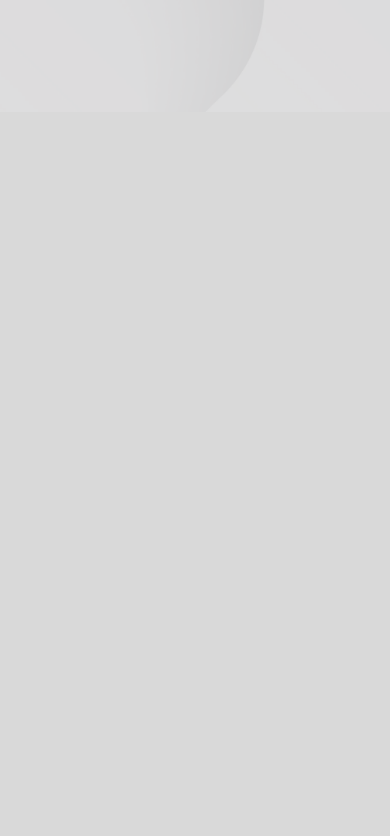
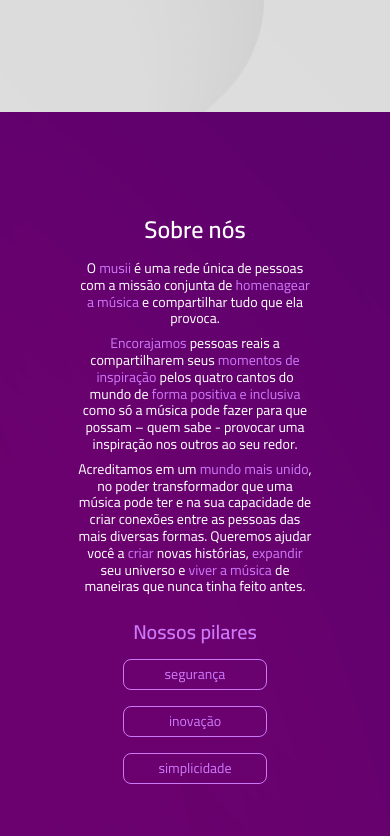
Before and after one commit to bambokianr/musii-site, a React (Create React App) app in the folder front-site/: page / in a window 390 px wide. Shown: the part 888-1724 px from the top of the page. Before the commit the page ends 1000 px from the top, so only its background shows below. Built offline with nearby package versions, Linux system fonts and the light colour scheme.

Commit message:
Section4 - responsive screen ok

```diff
--- a/front-site/src/App.js
+++ b/front-site/src/App.js
@@ -15,7 +15,7 @@ function App() {
       {/* <Section1 /> */}
       <Section2 />
       {/* <Section3 /> */}
-      {/* <Section4 /> */}
+      <Section4 />
       {/* <Section5 /> */}
       {/* <Footer /> */}
       <GlobalStyle />
--- a/front-site/src/sections/Section4/index.js
+++ b/front-site/src/sections/Section4/index.js
@@ -1,5 +1,5 @@
 import React from 'react';
-import { ImageBackground, Container, Content, Title, Text, Subtitle, SpanBox, Wave1, Wave2, Wave3, Wave4 } from './styles';
+import { ImageBackground, Container, Content, Title, Text, Subtitle, PillarsBox, SpanBox, Wave1, Wave2, Wave3, Wave4 } from './styles';
 
 function Section4() {
   return (
@@ -11,11 +11,11 @@ function Section4() {
           <Text><span>Encorajamos</span> pessoas reais a compartilharem seus <span>momentos de inspiração</span> pelos quatro cantos do mundo de <span>forma positiva e inclusiva</span> como só a música pode fazer para que possam – quem sabe - provocar uma inspiração nos outros ao seu redor.</Text>
           <Text>Acreditamos em um <span>mundo mais unido</span>, no poder transformador que uma música pode ter e na sua capacidade de criar conexões entre as pessoas das mais diversas formas. Queremos ajudar você a <span>criar</span> novas histórias, <span>expandir</span> seu universo e <span>viver a música</span> de maneiras que nunca tinha feito antes.</Text>
           <Subtitle>Nossos pilares</Subtitle>
-          <div>
+          <PillarsBox>
             <SpanBox>segurança</SpanBox>
             <SpanBox>inovação</SpanBox>
             <SpanBox>simplicidade</SpanBox>
-          </div>
+          </PillarsBox>
         </Content>
       </Container>
       <Wave1 />
--- a/front-site/src/sections/Section4/styles.js
+++ b/front-site/src/sections/Section4/styles.js
@@ -28,7 +28,7 @@ export const Container = styled.div`
   margin: 0 auto;
   align-items: center;
   color: #FFF;
-  padding: 100px 24px 230px;
+  padding: 100px 24px 210px;
   display: flex;
   justify-content: space-around;
 
@@ -42,19 +42,27 @@ export const Container = styled.div`
 export const Content = styled.div`
   display: flex;
   flex-direction: column;
+
   @media screen and (max-width: 1400px) {
-    margin: 0 48px;
+    margin: 0 56px;
   }
-
   @media screen and (max-width: 1060px) {
     text-align: center;
+    margin: 0;
   }
 `;
 
 export const Title = styled.span`
-  font-size: 4.4rem;
+  font-size: 44px;
   font-weight: 600;
   padding-bottom: 8px;
+
+  @media screen and (max-width: 768px) {
+    font-size: 32px;
+  }
+  @media screen and (max-width: 480px) {
+    font-size: 24px;
+  }
 `;
 
 export const Text = styled.span`
@@ -65,23 +73,47 @@ export const Text = styled.span`
   span {
     color: #cc78f7;
   }
+
   @media screen and (max-width: 1060px) {
     width: 70%;
     margin: 0 auto;
   }
+  @media screen and (max-width: 768px) {
+    font-size: 16px;
+  }
+  @media screen and (max-width: 480px) {
+    font-size: 14px;
+  }
 `;
 
 export const Subtitle = styled.span`
-  font-size: 2.8rem;
+  font-size: 28px;
   padding-top: 4px;
   color: #cc78f7;
   font-weight: 600;
-  padding: 12px 0 20px;
+  padding: 18px 0 22px;
+
+  @media screen and (max-width: 768px) {
+    padding-bottom: 4px;
+    font-size: 24px;
+  }
+  @media screen and (max-width: 480px) {
+    font-size: 20px;
+  }
+`;
+
+export const PillarsBox = styled.div`
+  @media screen and (max-width: 768px) {
+    display: flex;
+    flex-direction: column;
+    width: 160px;
+    margin: 0 auto;
+  }
 `;
 
 export const SpanBox = styled.span`
   color: #cc78f7;
-  font-size: 2.2rem;
+  font-size: 22px;
   border: 0.8px solid #cc78f7;
   margin-right: 16px;
   color: #cc78f7;
@@ -90,6 +122,12 @@ export const SpanBox = styled.span`
 
   @media screen and (max-width: 1060px) {
     margin: 8px;
+  }
+  @media screen and (max-width: 768px) {
+    font-size: 18px;
+  }
+  @media screen and (max-width: 480px) {
+    font-size: 14px;
   }
 `;
 
@@ -101,7 +139,6 @@ export const Wave1 = styled.div`
   height: 100px;
   background: url(${wave});
   background-size: 1000px 100px;
-
 
   animation: ${animate} 60s linear infinite;
   z-index: 1000;
@@ -117,7 +154,6 @@ export const Wave2 = styled.div`
   height: 100px;
   background: url(${wave});
   background-size: 1000px 100px;
-
 
   animation: ${animate2} 30s linear infinite;
   z-index: 999;
```
